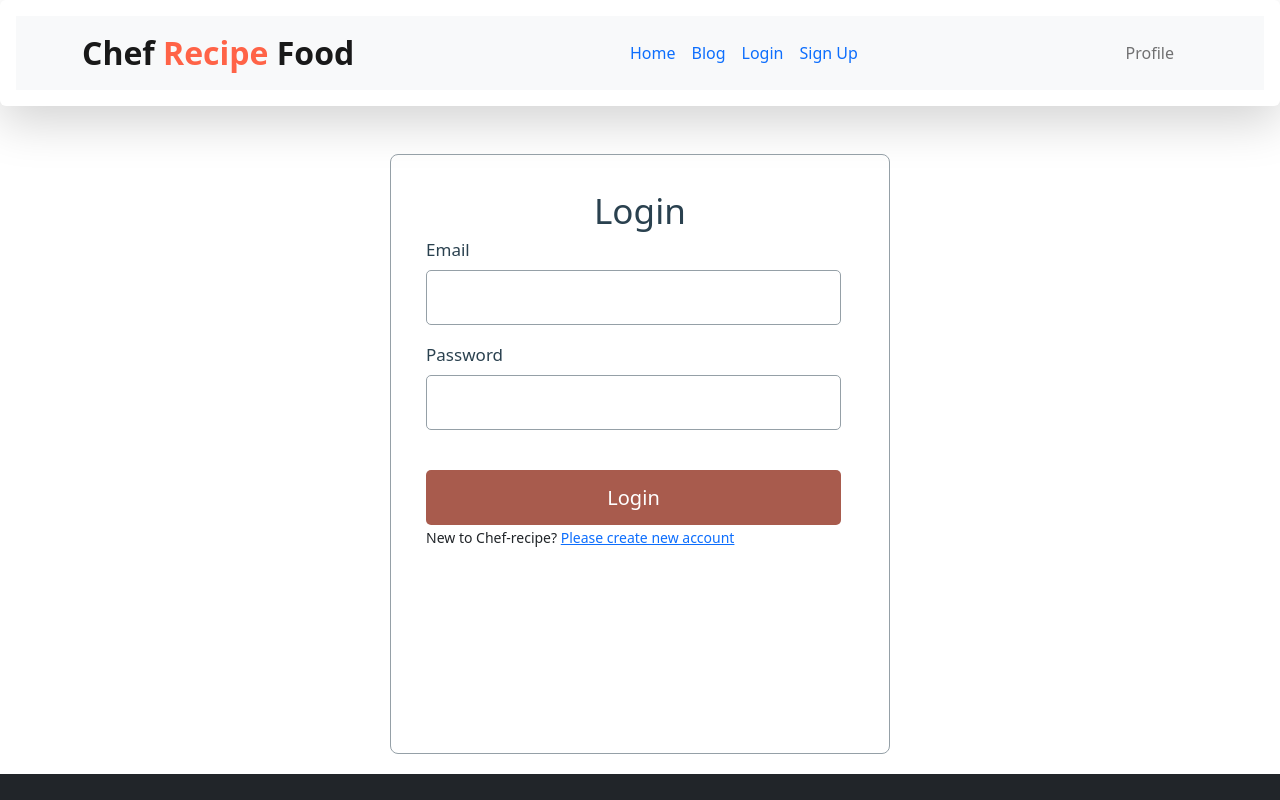
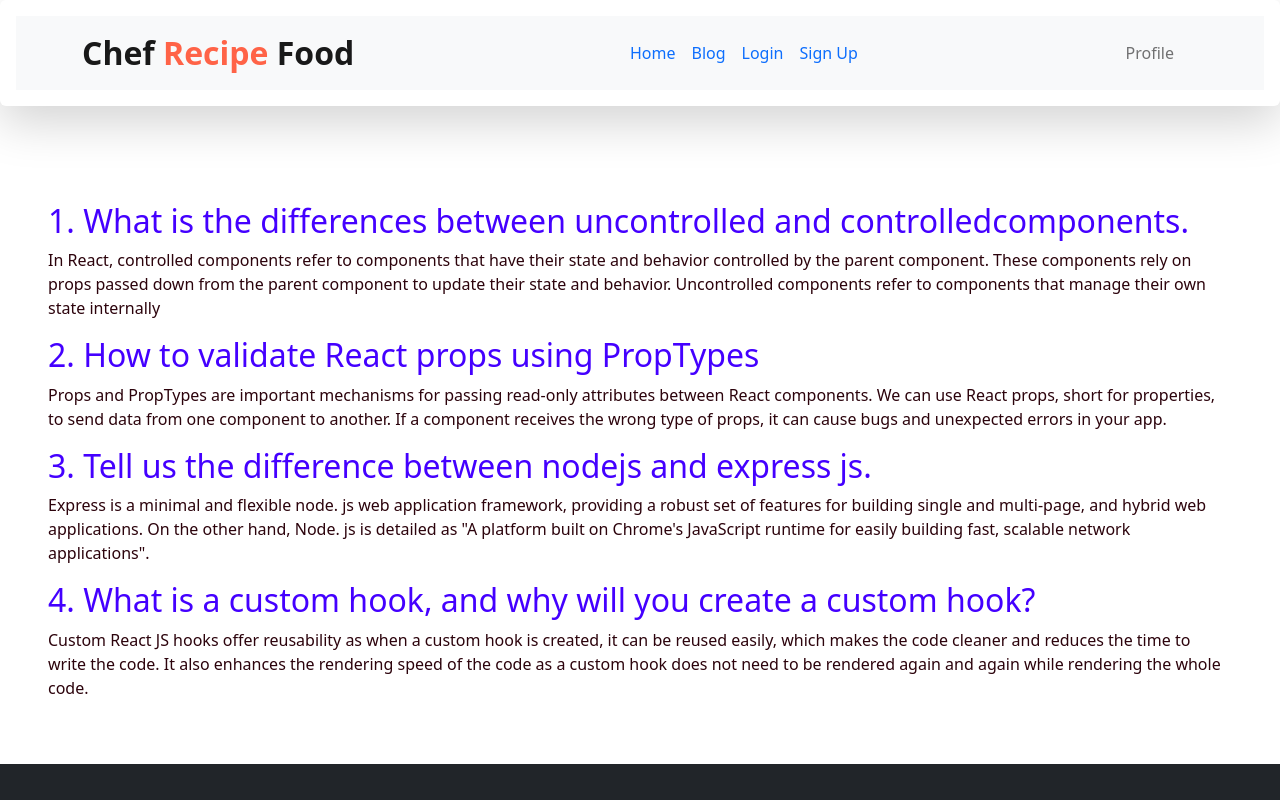
Before and after one commit to sakibhosen98/chef-recipe-food-client, a React (Vite) app: page /blog in a window 1280 px wide. Before the commit this address led to /login. Shown: the top 800 px of the page. Built offline with nearby package versions, Linux system fonts and the light colour scheme; no server answers.

Commit message:
added question answer in blog page

```diff
--- /dev/null
+++ b/src/pages/Blog/Blog.css
@@ -0,0 +1,9 @@
+.question-section{
+}
+.question-title{
+  color: rgb(68, 0, 255);
+
+}
+.question-des{
+  color: rgb(44, 3, 12);
+}
--- a/src/pages/Blog/Blog.jsx
+++ b/src/pages/Blog/Blog.jsx
@@ -1,12 +1,30 @@
-import React from 'react';
+import React from "react";
+import './Blog.css'
 
 const Blog = () => {
   /*
 
   */
   return (
-    <div>
-      <h2>This is blogs</h2>
+    <div className="p-5">
+      <div className="question-section">
+        <h2 className="question-title">1. What is the differences between uncontrolled and controlledcomponents.</h2>
+        <p className="question-des">In React, controlled components refer to components that have their state and behavior controlled by the parent component. These components rely on props passed down from the parent component to update their state and behavior. Uncontrolled components refer to components that manage their own state internally</p>
+      </div>
+      <div className="question-section">
+        <h2 className="question-title">2. How to validate React props using PropTypes</h2>
+        <p className="question-des">Props and PropTypes are important mechanisms for passing read-only attributes between React components.
+
+We can use React props, short for properties, to send data from one component to another. If a component receives the wrong type of props, it can cause bugs and unexpected errors in your app.</p>
+      </div>
+      <div className="question-section">
+        <h2 className="question-title">3. Tell us the difference between nodejs and express js.</h2>
+        <p className="question-des">Express is a minimal and flexible node. js web application framework, providing a robust set of features for building single and multi-page, and hybrid web applications. On the other hand, Node. js is detailed as "A platform built on Chrome's JavaScript runtime for easily building fast, scalable network applications".</p>
+      </div>
+      <div className="question-section">
+        <h2 className="question-title">4. What is a custom hook, and why will you create a custom hook?</h2>
+        <p className="question-des">Custom React JS hooks offer reusability as when a custom hook is created, it can be reused easily, which makes the code cleaner and reduces the time to write the code. It also enhances the rendering speed of the code as a custom hook does not need to be rendered again and again while rendering the whole code.</p>
+      </div>
     </div>
   );
 };
--- a/src/routes/Routes.jsx
+++ b/src/routes/Routes.jsx
@@ -20,7 +20,7 @@ const router = createBrowserRouter([
       },
       {
         path: "blog",
-        element: <PrivateRoute><Blog></Blog></PrivateRoute>
+        element: <Blog></Blog>
       },
       {
         path: "/:id",
```
